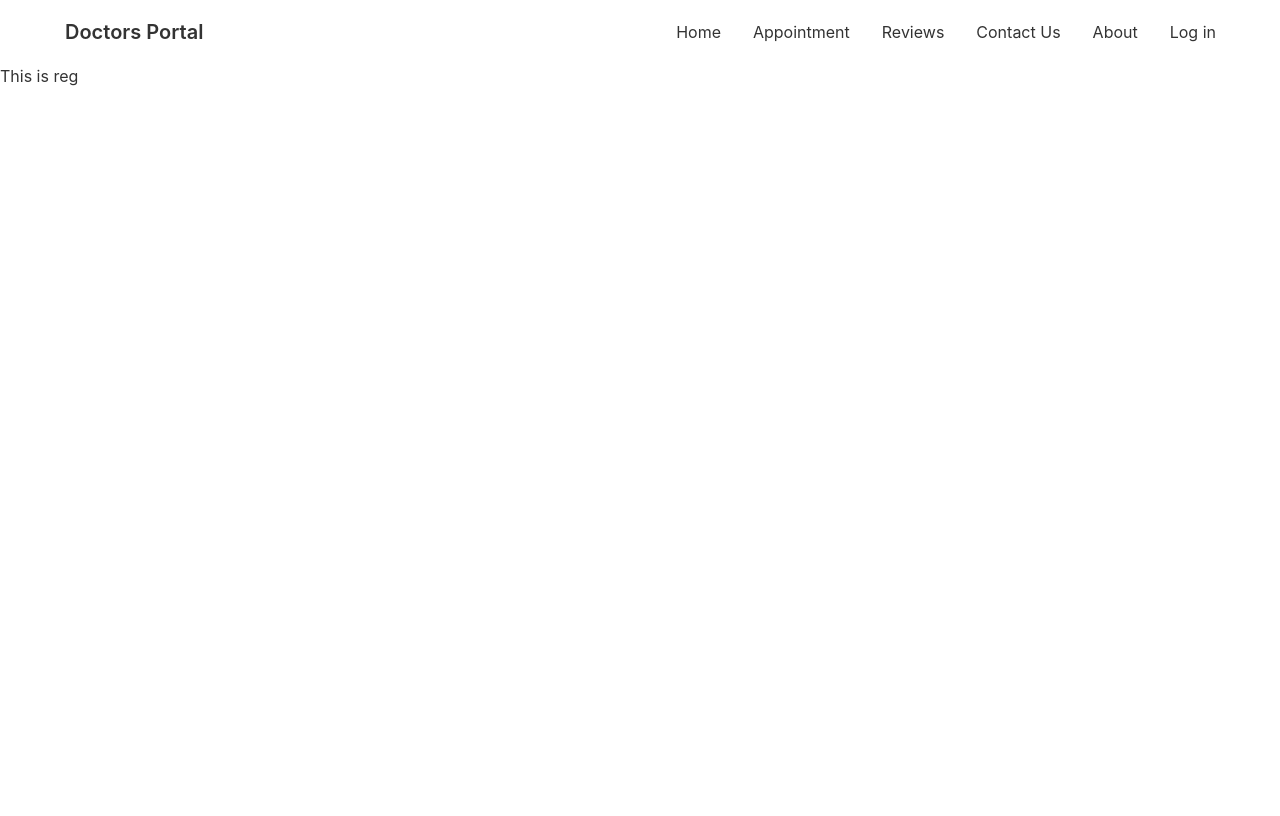
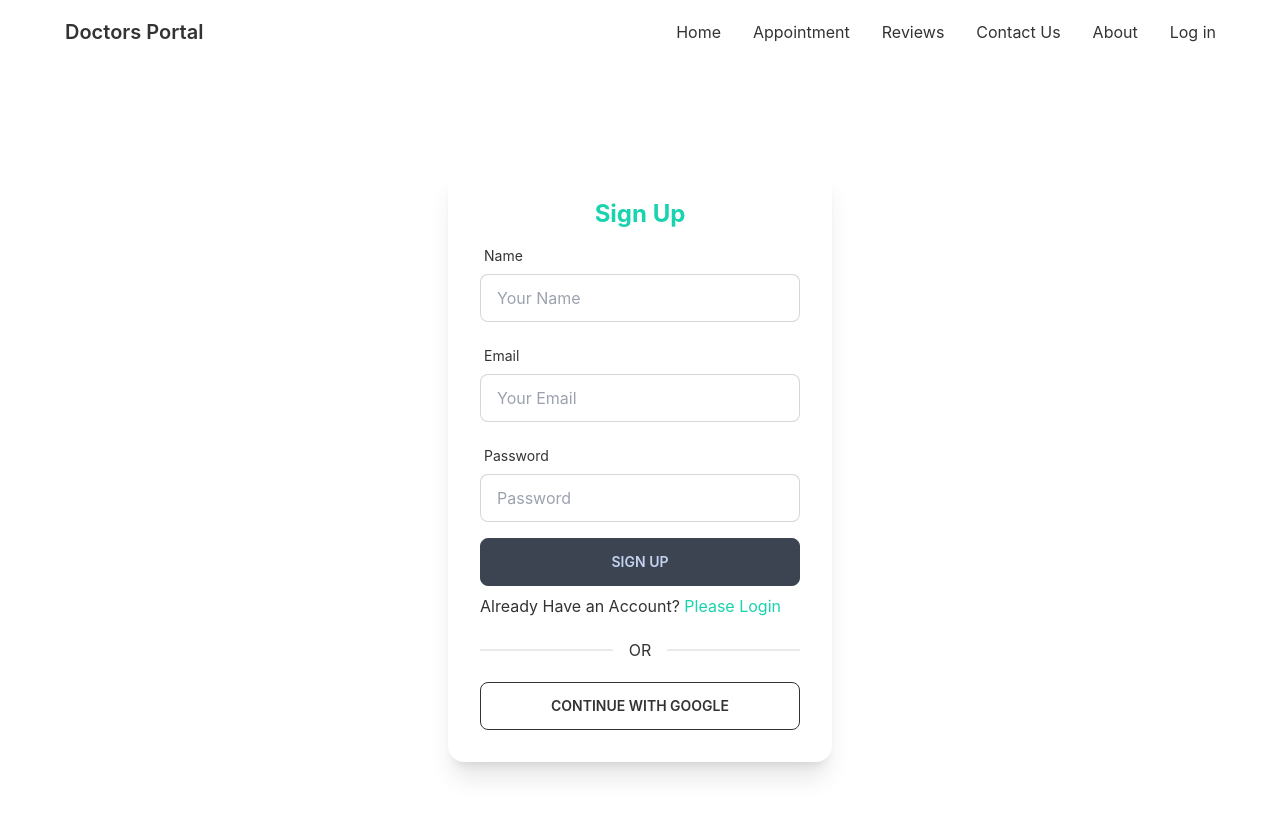
Before and after one commit to Mueid97/doctors-portal-client-side, a React (Create React App) app: page /register in a window 1280 px wide. Shown: the top 816 px of the page. Built offline with nearby package versions, Linux system fonts and the light colour scheme; no server answers.

Commit message:
registation done

```diff
--- a/src/Login/LogIn.js
+++ b/src/Login/LogIn.js
@@ -1,17 +1,37 @@
 import React from 'react';
-import { useSignInWithGoogle } from 'react-firebase-hooks/auth';
+import { useSignInWithEmailAndPassword, useSignInWithGoogle } from 'react-firebase-hooks/auth';
 import { useForm } from 'react-hook-form';
+import { Link, useNavigate } from 'react-router-dom';
 import auth from '../../src/firebase.init'
+import Lodeing from '../share/Lodeing/Lodeing';
 const LogIn = () => {
-    const [signInWithGoogle, gUser, gLoading, error] = useSignInWithGoogle(auth);
+    const [signInWithGoogle, gUser, gLoading, gError] = useSignInWithGoogle(auth);
     const { register, formState: { errors }, handleSubmit } = useForm();
+    const navigate = useNavigate()
+    const [
+        signInWithEmailAndPassword,
+        user,
+        loading,
+        error,
+      ] = useSignInWithEmailAndPassword(auth);
 
-    if (gUser) {
-        console.log(gUser);
+      let signInError;
+
+    if(loading||gLoading){
+        return <Lodeing></Lodeing>
+    }
+
+    if(error||gError){
+        signInError = <p className='text-red-500'>{error?.message||gError?.message}</p>
+    }
+
+    if (user||gUser) {
+        navigate('/appoinment');
     }
 
     const onSubmit = data => {
-        console.log(data)
+        console.log(data);
+        signInWithEmailAndPassword(data.email, data.password)
     };
 
     return (
@@ -66,11 +86,12 @@ const LogIn = () => {
                             {errors.password?.type === 'minLength' &&  <span className="label-text-alt text-red-500">{errors.password.message}</span>}
                             </label>
                         </div>
+                        {signInError}
                         <input className='btn  w-full max-w-xs' type="submit" value='Login' />
                     </form>
-
+                              <p>New to Doctors portal <Link to='/register' className='text-secondary' >Create a New Account</Link></p>
                     <div className="divider">OR</div>
-                    <button className="btn btn-outline">Continue With Google</button>
+                    <button onClick={()=>signInWithGoogle() } className="btn btn-outline">Continue With Google</button>
                 </div>
             </div>
         </div>
--- a/src/Login/Register.js
+++ b/src/Login/Register.js
@@ -1,10 +1,124 @@
 import React from 'react';
+import { useCreateUserWithEmailAndPassword, useSignInWithGoogle, useUpdateProfile } from 'react-firebase-hooks/auth';
+import { useForm } from 'react-hook-form';
+import { Link, useNavigate } from 'react-router-dom';
+import auth from '../../src/firebase.init'
+import Lodeing from '../share/Lodeing/Lodeing';
 
 const Register = () => {
+    const [signInWithGoogle, gUser, gLoading, gError] = useSignInWithGoogle(auth);
+    const { register, formState: { errors }, handleSubmit } = useForm();
+    const [
+        createUserWithEmailAndPassword,
+        user,
+        loading,
+        error,
+      ] = useCreateUserWithEmailAndPassword(auth);
+      const [updateProfile, updating, updatError] = useUpdateProfile(auth);
+
+      const navigate = useNavigate()
+
+      let signInError;
+
+    if(loading||gLoading || updating){
+        return <Lodeing></Lodeing>
+    }
+
+    if(error||gError || updatError){
+        signInError = <p className='text-red-500'>{error?.message||gError?.message}</p>
+    }
+
+    if (user||gUser) {
+        console.log(user||gUser);
+    }
+
+    const onSubmit = async (data) => {
+       await createUserWithEmailAndPassword(data.email, data.password);
+       await updateProfile({ displayName: data.name});
+       console.log('update done')
+       navigate('/appoinment');
+    };
     return (
-        <div>
-            <h1>This is reg</h1>
+        <div className='flex justify-center items-center h-screen'>
+        <div className="card w-96 bg-base-100 shadow-xl">
+            <div className="card-body">
+                <h2 className=" text-center text-2xl text-secondary font-bold">Sign Up</h2>
+                <form onSubmit={handleSubmit(onSubmit)}>
+
+                    <div className="form-control w-full max-w-xs">
+                        <label className="label">
+                            <span className="label-text">Name</span>
+
+                        </label>
+                        <input type="text" placeholder="Your Name" className="input input-bordered w-full max-w-xs"
+                        {...register("name", {
+                            required:{
+                                value: true,
+                                message: 'Name is required',
+                            }
+
+                          })} />
+                        <label className="label">
+                        {errors.name?.type === 'required' &&  <span className="label-text-alt text-red-500">{errors.name.message}</span>}
+
+                        </label>
+                    </div>
+
+                    {/* email */}
+                    <div className="form-control w-full max-w-xs">
+                        <label className="label">
+                            <span className="label-text">Email</span>
+
+                        </label>
+                        <input type="email" placeholder="Your Email" className="input input-bordered w-full max-w-xs"
+                        {...register("email", {
+                            required:{
+                                value: true,
+                                message: 'Email is required',
+                            },
+                            pattern: {
+                              value: /[A-Za-z]{3}/,
+                              message: 'provide a valid email'
+                            }
+                          })} />
+                        <label className="label">
+                        {errors.email?.type === 'required' &&  <span className="label-text-alt text-red-500">{errors.email.message}</span>}
+                        {errors.email?.type === 'pattern' &&  <span className="label-text-alt text-red-500">{errors.email.message}</span>}
+                        </label>
+                    </div>
+
+                    {/* password */}
+
+                    <div className="form-control w-full max-w-xs">
+                        <label className="label">
+                            <span className="label-text">Password</span>
+
+                        </label>
+                        <input type="password" placeholder="Password" className="input input-bordered w-full max-w-xs"
+                        {...register("password", {
+                            required:{
+                                value: true,
+                                message: 'Password is required',
+                            },
+                            minLength: {
+                              value: 6,
+                              message: 'Must be 6 characters or longer'
+                            }
+                          })} />
+                        <label className="label">
+                        {errors.password?.type === 'required' &&  <span className="label-text-alt text-red-500">{errors.password.message}</span>}
+                        {errors.password?.type === 'minLength' &&  <span className="label-text-alt text-red-500">{errors.password.message}</span>}
+                        </label>
+                    </div>
+                    {signInError}
+                    <input className='btn  w-full max-w-xs' type="submit" value='Sign up' />
+                </form>
+                          <p>Already Have an Account? <Link to='/login' className='text-secondary' >Please Login</Link></p>
+                <div className="divider">OR</div>
+                <button onClick={()=>signInWithGoogle() } className="btn btn-outline">Continue With Google</button>
+            </div>
         </div>
+    </div>
     );
 };
 
--- /dev/null
+++ b/src/share/Lodeing/Lodeing.js
@@ -0,0 +1,11 @@
+import React from 'react';
+
+const Lodeing = () => {
+    return (
+        <div class="flex items-center justify-center h-screen ">
+            <div class="w-16 h-16 border-b-2 border-gray-900 rounded-full animate-spin"></div>
+        </div>
+    );
+};
+
+export default Lodeing;
--- a/src/share/Navbar/Navbar.js
+++ b/src/share/Navbar/Navbar.js
@@ -1,14 +1,23 @@
+import { signOut } from 'firebase/auth';
 import React from 'react';
-import { Link } from 'react-router-dom';
+import { useAuthState } from 'react-firebase-hooks/auth';
+import { Link, Navigate, useNavigate } from 'react-router-dom';
+import auth from '../../firebase.init';
 
 const Navbar = () => {
+    const [user, loading, error] = useAuthState(auth);
+    const navigate = useNavigate()
+    const logout = () => {
+        signOut(auth);
+      };
     const manuItems = <>
         <li><Link to='/'>Home</Link></li>
         <li><Link to='/appoinment'>Appointment</Link></li>
         <li><Link to='/reviews'>Reviews</Link></li>
         <li><Link to='/contact'>Contact Us</Link></li>
         <li><Link to='/about'>About</Link></li>
-        <li><Link to='/login'>Log in</Link></li>
+        { user ? <button onClick={logout} class="btn btn-ghost"><Navigate to='/'></Navigate>Sign Out</button>:
+            <li><Link to='/login'>Log in</Link></li>}
     </>
     return (
         <div className="navbar justify-between bg-base-100 lg:px-12">
```
